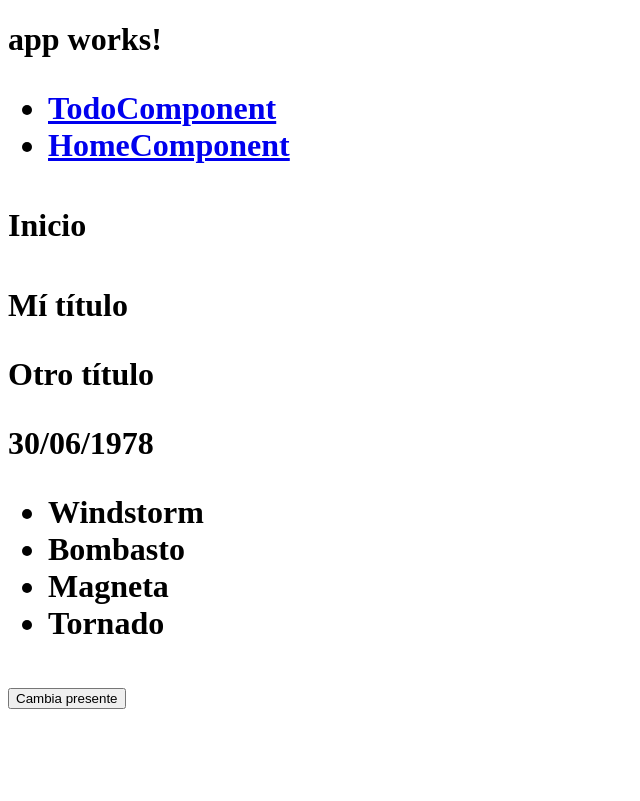
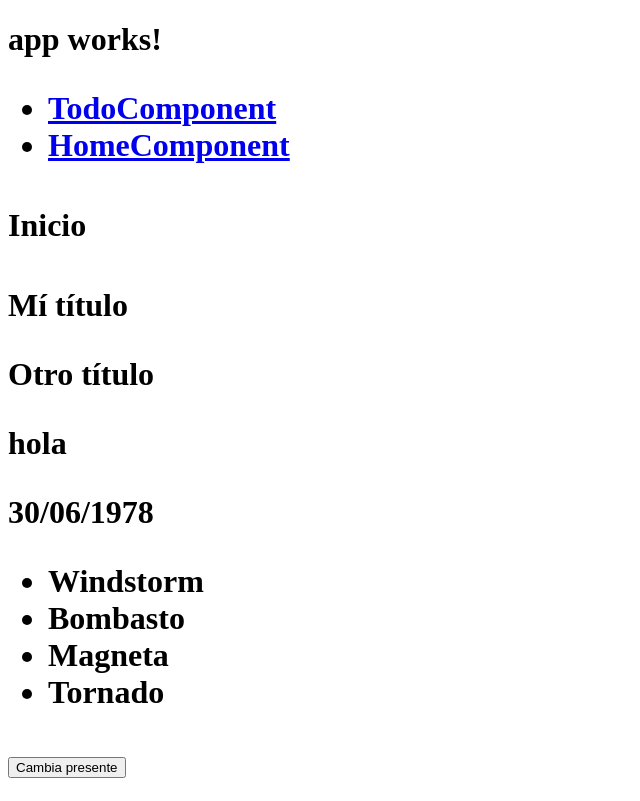
Before and after one commit to pepesan/angular4-rutas, an Angular app: page /home in a window 1280 px wide. Shown: the whole page, without its empty margins (0-640 px from the left). Built offline with nearby package versions, Linux system fonts and the light colour scheme.

Commit message:
presentación de datos y pipes

```diff
--- a/src/app/app.component.ts
+++ b/src/app/app.component.ts
@@ -1,4 +1,5 @@
 import { Component } from '@angular/core';
+
 
 @Component({
   selector: 'app-root',
--- a/src/app/app.module.ts
+++ b/src/app/app.module.ts
@@ -7,6 +7,7 @@ import { RouterModule, Routes } from '@angular/router';
 import { AppComponent } from './app.component';
 import { TodoComponent } from './todo/todo.component';
 import { HomeComponent } from './home/home.component';
+import {DatosService} from "./datos.service";
 const routes: Routes = [
   { path: 'todo', component: TodoComponent },
   { path: 'home', component: HomeComponent },
@@ -29,7 +30,7 @@ const routes: Routes = [
     HttpModule,
     RouterModule.forRoot(routes)
   ],
-  providers: [],
+  providers: [DatosService],
   bootstrap: [AppComponent]
 })
 export class AppModule { }
--- /dev/null
+++ b/src/app/datos.service.ts
@@ -0,0 +1,17 @@
+import { Injectable } from '@angular/core';
+import {MiClase} from "./mi-clase";
+
+@Injectable()
+export class DatosService {
+  getDatos: Function;
+  datos:MiClase[];
+
+  constructor() {
+    this.datos=[new MiClase()];
+    this.getDatos=function () {
+      return this.datos;
+    };
+  }
+
+
+}
--- a/src/app/home/home.component.html
+++ b/src/app/home/home.component.html
@@ -1,6 +1,7 @@
 <h4>Inicio</h4>
 <p>{{titulo}}</p>
 <p>{{objeto.titulo}}</p>
+<p>{{datos[0].titulo}}</p>
 <p>{{fecha | date:"dd/MM/yyyy"}}</p>
 <ul>
   <li *ngFor="let hero of heroes">
--- a/src/app/home/home.component.ts
+++ b/src/app/home/home.component.ts
@@ -1,5 +1,6 @@
 import { Component, OnInit } from '@angular/core';
 import { MiClase } from 'app/mi-clase';
+import {DatosService} from "../datos.service";
 
 @Component({
   selector: 'app-home',
@@ -7,13 +8,14 @@ import { MiClase } from 'app/mi-clase';
   styleUrls: ['./home.component.css']
 })
 export class HomeComponent implements OnInit {
+  datos: MiClase[];
   titulo: string;
   objeto: MiClase;
   heroes : [string];
   presente: boolean;
   cambia: Function;
   fecha: Date;
-  constructor() {
+  constructor(private servicio: DatosService) {
     this.titulo="Mí título";
     this.objeto=new MiClase();
     this.objeto.titulo="Otro título";
@@ -23,6 +25,8 @@ export class HomeComponent implements OnInit {
       this.presente=!(this.presente);
       //console.log(this.presente);
     };
+    this.servicio=new DatosService();
+    this.datos=servicio.getDatos();
     this.fecha= new Date(1978, 5, 30); // June 30, 1978
     //console.log(this.objeto);
 
--- a/src/app/mi-clase.ts
+++ b/src/app/mi-clase.ts
@@ -1,6 +1,6 @@
 export class MiClase {
   titulo:string;
   constructor(){
-    this.titulo="";
+    this.titulo="hola";
   }
 }
```
Also changed, not shown: 1 other file (tests, documents, lock files or other folders).
